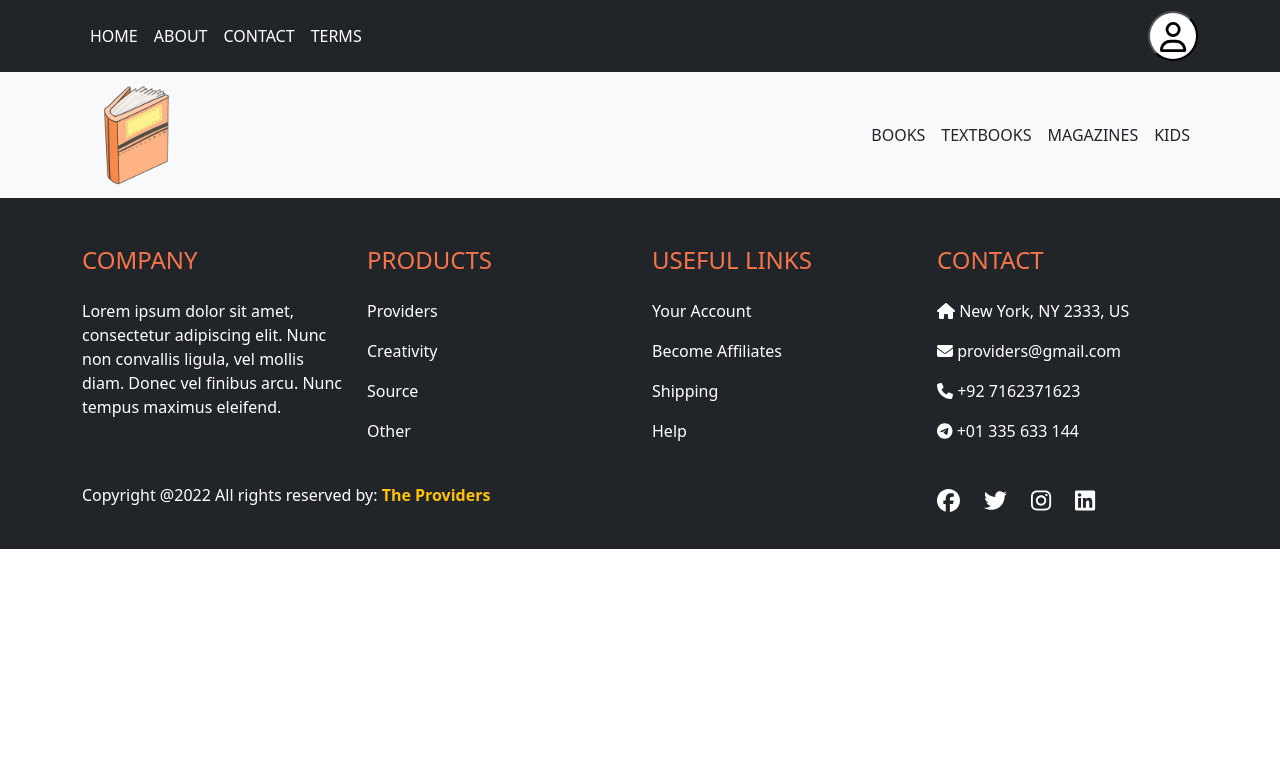
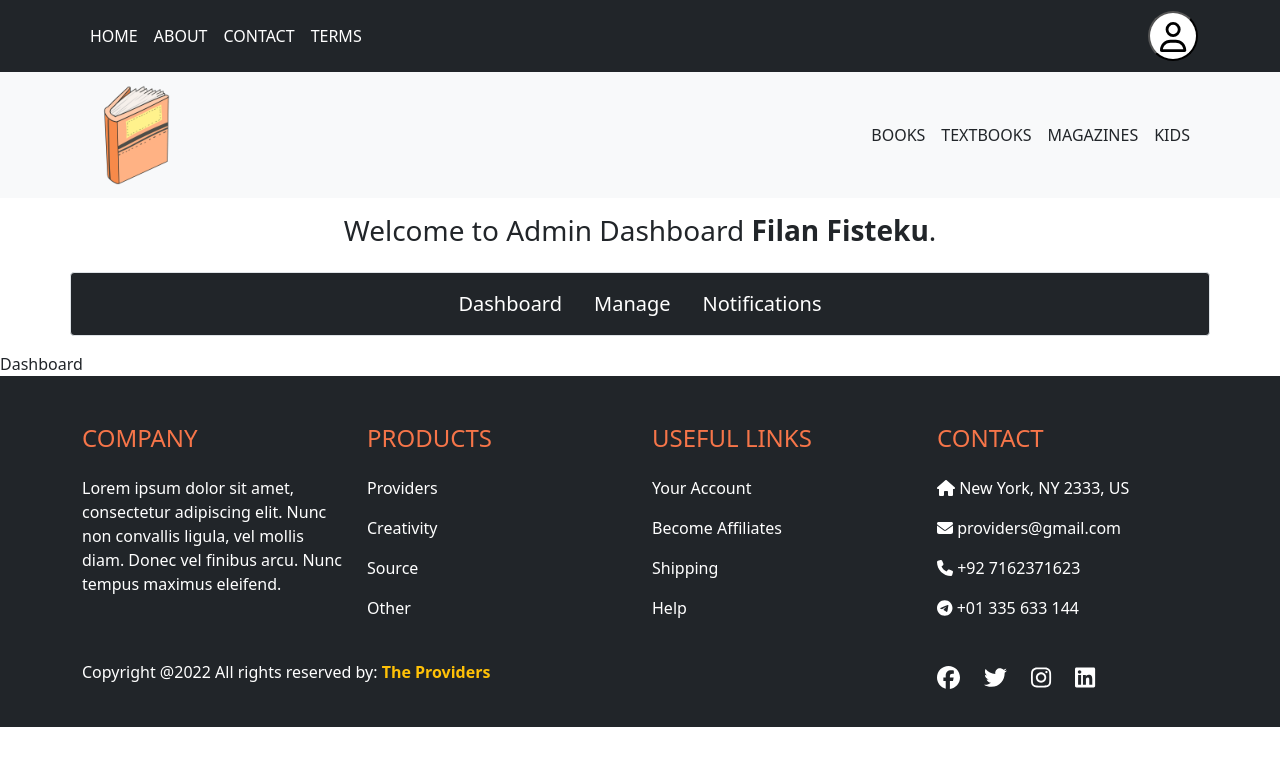
Before and after one commit to Lozjan-J/Online-Bookstore, a React (Create React App) app in the folder client/: page /admin in a window 1280 px wide. Shown: the top 766 px of the page. Built offline with nearby package versions, Linux system fonts and the light colour scheme.

Commit message:
added 3 admin pages

```diff
--- a/client/src/App.js
+++ b/client/src/App.js
@@ -6,6 +6,10 @@ import Register from './pages/Register';
 import Login from './pages/Login';
 import About from './pages/About';
 import Contact from './pages/Contact';
+
+import Admin from './pages/Admin/Admin'
+import Manage from './pages/Admin/Manage';
+import Notifications from './pages/Admin/Notifications';
 
 import Navbar from './components/Navbar';
 import Footer from './components/Footer';
@@ -21,6 +25,10 @@ function App() {
         <Route path='/login' element={<Login />} />
         <Route path='/about' element={<About />} />
         <Route path='/contact' element={<Contact />} />
+
+        <Route path='/admin' element={<Admin />} />
+        <Route path='/admin/manage' element={<Manage />} />
+        <Route path='/admin/notifications' element={<Notifications />} />
       </Routes>
 
       <Footer />
--- /dev/null
+++ b/client/src/components/Admin/Header.js
@@ -0,0 +1,21 @@
+import React from 'react'
+import { Link } from 'react-router-dom';
+
+function Header(){
+    return (
+        <>
+        <div className='container'>
+            <h3 className='text-center py-3'>Welcome to Admin Dashboard <strong>Filan Fisteku</strong>.</h3>
+            <div className='row text-center'>
+                <ul className='list-unstyled border rounded bg-dark text-light py-3'>
+                    <Link to="/admin" className='text-white list-inline-item mx-3' style={{fontSize: '20px', textDecoration: 'none'}}>Dashboard</Link>
+                    <Link to="/admin/manage" className='text-white list-inline-item mx-3' style={{fontSize: '20px', textDecoration: 'none'}}>Manage</Link>
+                    <Link to="/admin/notifications" className='text-white list-inline-item mx-3' style={{fontSize: '20px', textDecoration: 'none'}}>Notifications</Link>
+                </ul>
+            </div>
+        </div>
+        </>
+    )
+}
+
+export default Header;
--- a/client/src/components/Navbar.js
+++ b/client/src/components/Navbar.js
@@ -70,9 +70,9 @@ function Navbar() {
         </Offcanvas.Header>
         <Offcanvas.Body>
           <div className="border" style={{marginTop: '-15px'}}></div>
-          <Link to="/" className="text-dark" style={{textDecoration: 'none'}}><h6 className="mt-3">Profile</h6></Link>
-          <Link to="/" className="text-dark" style={{textDecoration: 'none'}}><h6 className="mt-3">Admin</h6></Link>
-          <Link to="/" className="text-dark" style={{textDecoration: 'none'}}><h6 className="mt-3">Log Out</h6></Link>
+          <Link to="/" onClick={handleToggle} className="text-dark" style={{textDecoration: 'none'}}><h6 className="mt-3">Profile</h6></Link>
+          <Link to="/admin" onClick={handleToggle} className="text-dark" style={{textDecoration: 'none'}}><h6 className="mt-3">Admin</h6></Link>
+          <Link to="/" onClick={handleToggle} className="text-dark" style={{textDecoration: 'none'}}><h6 className="mt-3">Log Out</h6></Link>
         </Offcanvas.Body>
       </Offcanvas>
 
--- /dev/null
+++ b/client/src/pages/Admin/Admin.js
@@ -0,0 +1,13 @@
+import React from 'react'
+import AdminHeader from '../../components/Admin/Header'
+
+function Admin(){
+    return (
+        <>
+        <AdminHeader/>
+        Dashboard
+        </>
+    )
+}
+
+export default Admin;
--- /dev/null
+++ b/client/src/pages/Admin/Manage.js
@@ -0,0 +1,13 @@
+import React from 'react'
+import AdminHeader from '../../components/Admin/Header'
+
+function Manage() {
+    return (
+        <>
+        <AdminHeader />
+        Manage
+        </>
+    )
+}
+
+export default Manage;
--- /dev/null
+++ b/client/src/pages/Admin/Notifications.js
@@ -0,0 +1,13 @@
+import React from 'react'
+import AdminHeader from '../../components/Admin/Header'
+
+function Notifications() {
+    return (
+        <>
+        <AdminHeader />
+        Notifications
+        </>
+    )
+}
+
+export default Notifications;
--- a/client/src/pages/Home.js
+++ b/client/src/pages/Home.js
@@ -30,7 +30,7 @@ function Home() {
                 </div>
               </div>
             </div>
-            <div className="col-7 col-md-3 offset-md-2">
+            <div className="col-7 col-md-3 offset-md-2 mb-4">
               <img src={Book1} className="img-fluid h-100" />
             </div>
             <div className="col-3 offset-1 offset-md-0 col-md-1 d-flex justify-content-center align-items-center flex-column">
```
